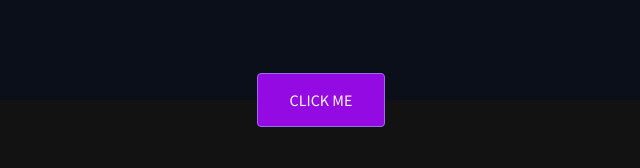
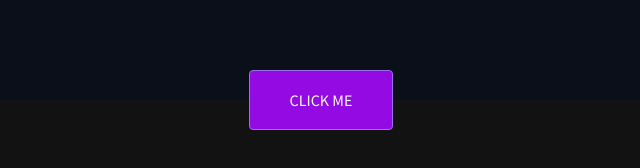
Before and after one commit to vincentole/small_web_projects, a plain HTML site: page ripple_button/index.html in a window 1280 px wide. Shown: the part 300-468 px from the top of the page, without its empty margins (319-959 px from the left). Drawn offline with Linux system fonts and the light colour scheme.

Commit message:
updated readme:

```diff
--- a/ripple_button/style.css
+++ b/ripple_button/style.css
@@ -39,7 +39,7 @@ main {
     background-color: #930ae2;
     color: #F9FAFB;
     border: none;
-    padding: 1rem 2rem;
+    padding: 1.2rem 2.5rem;
     font-size: inherit;
     font-family: inherit;
     font-weight: 400;
```
Also changed, not shown: README.md.
